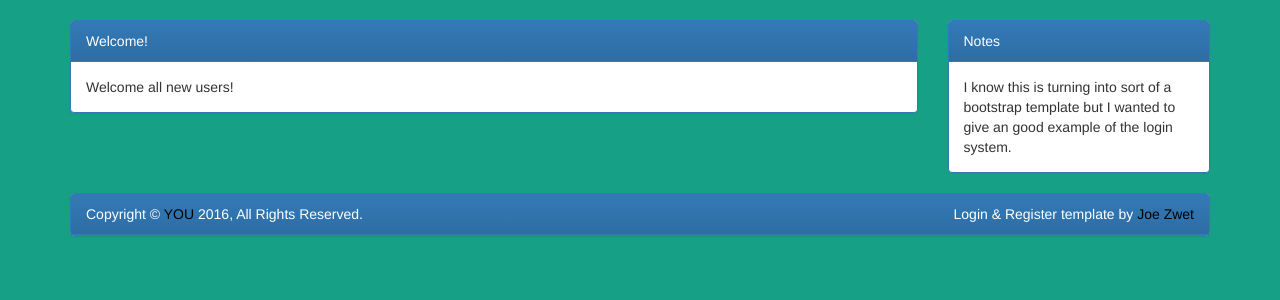
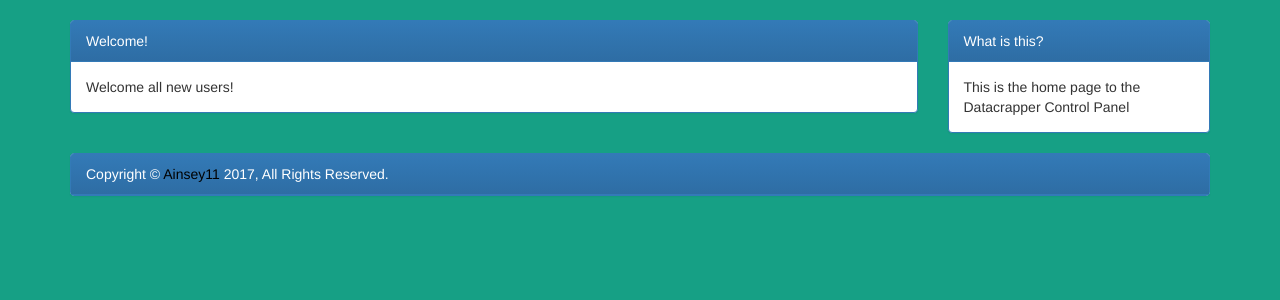
Before and after one commit to ainsey11/Datacrapper, a PHP site: page / in a window 1280 px wide. Shown: the part 52-352 px from the top of the page. Run offline with PHP 8.4, Linux system fonts and the light colour scheme.

Commit message:
much better example
Signed-off-by: Ainsey11 <robert@ainsey11.com>

```diff
--- a/index.html
+++ b/index.html
@@ -1,5 +1,5 @@
 <!--
-All eode is under the GNU GENERAL PUBLIC LICENSE Version 3, 29 June 2007.
+All code is under the GNU GENERAL PUBLIC LICENSE Version 3, 29 June 2007.
 -->
 <!DOCTYPE html>
 <html>
@@ -51,16 +51,16 @@ body {
     </div>
 	<div class="col-md-3">
 	  <div class="panel panel-primary">
-	    <div class="panel-heading">Notes</div>
+	    <div class="panel-heading">What is this?</div>
 	    <div class="panel-body">
-			I know this is turning into sort of a bootstrap template but I wanted to give an good example of the login system.
+			This is the home page to the Datacrapper Control Panel
 	    </div>
       </div>
 	</div>
   </div>
 <!-- Copyright & Credits bar-->
 <div class="panel panel-primary">
-<div class="panel-heading">Copyright &copy; <a href="#"><font color="black">YOU</font></a> 2016, All Rights Reserved.<span class="text-right">Login & Register template by <a href="https://github.com/JoeZwet"><font color="black">Joe Zwet</font></a></span></div>
+<div class="panel-heading">Copyright &copy; <a href="#"><font color="black">Ainsey11</font></a> 2017, All Rights Reserved.</div>
 </div>
 </div>
 </body>
--- /dev/null
+++ b/info.php
@@ -0,0 +1,2 @@
+<?php
+phpinfo();
--- a/install.php
+++ b/install.php
@@ -1,5 +1,5 @@
 <!--
-All eode is under the GNU GENERAL PUBLIC LICENSE Version 3, 29 June 2007.
+All code is under the GNU GENERAL PUBLIC LICENSE Version 3, 29 June 2007.
 -->
 
 <?php
--- a/login.html
+++ b/login.html
@@ -1,5 +1,5 @@
 <!--
-All eode is under the GNU GENERAL PUBLIC LICENSE Version 3, 29 June 2007.
+All code is under the GNU GENERAL PUBLIC LICENSE Version 3, 29 June 2007.
 -->
 <!DOCTYPE html>
 <html>
@@ -47,7 +47,7 @@ body {
         </form>
 
 		</div>
-		<div class="panel-footer">Copyright &copy; <a href="#">YOU</a> 2016, All Rights Reserved.</br> Login & Register Template by <a href="https://github.com/JoeZwet">Joe Zwet</a>.</div>
+		<div class="panel-footer">Copyright &copy; <a href="#">Ainsey11</a> 2017, All Rights Reserved.</br></div>
       </div>
     </div>
   </div>
--- a/register.html
+++ b/register.html
@@ -1,5 +1,5 @@
 <!--
-All eode is under the GNU GENERAL PUBLIC LICENSE Version 3, 29 June 2007.
+All code is under the GNU GENERAL PUBLIC LICENSE Version 3, 29 June 2007.
 -->
 <!DOCTYPE html>
 <html>
@@ -50,7 +50,7 @@ body {
         </form>
 
 		</div>
-		<div class="panel-footer">Copyright &copy; <a href="#">YOU</a> 2016, All Rights Reserved.</br> Login & Register Template by <a href="https://github.com/JoeZwet">Joe Zwet</a>.</div>
+		<div class="panel-footer">Copyright &copy; <a href="#">Ainsey11</a> 2017, All Rights Reserved.</br></div>
       </div>
     </div>
   </div>
--- a/register.php
+++ b/register.php
@@ -1,5 +1,5 @@
 <!--
-All eode is under the GNU GENERAL PUBLIC LICENSE Version 3, 29 June 2007.
+All code is under the GNU GENERAL PUBLIC LICENSE Version 3, 29 June 2007.
 -->
 
 <?php
```
